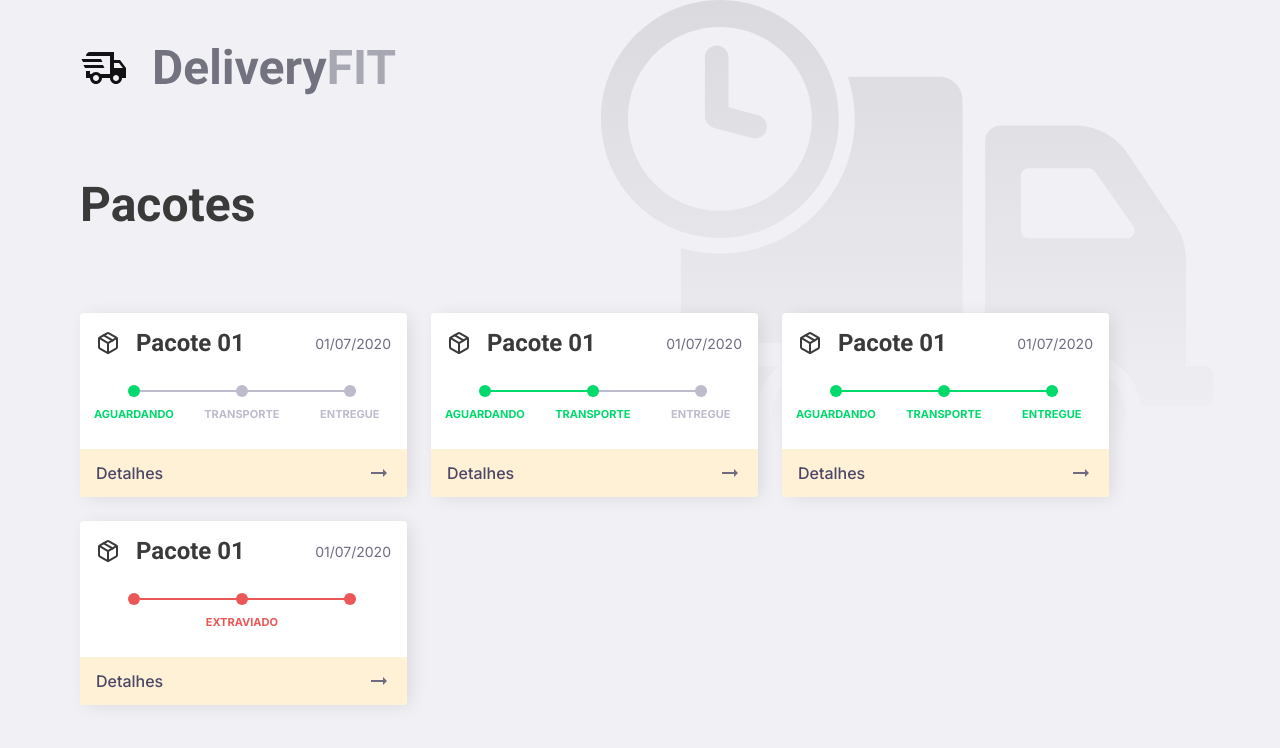
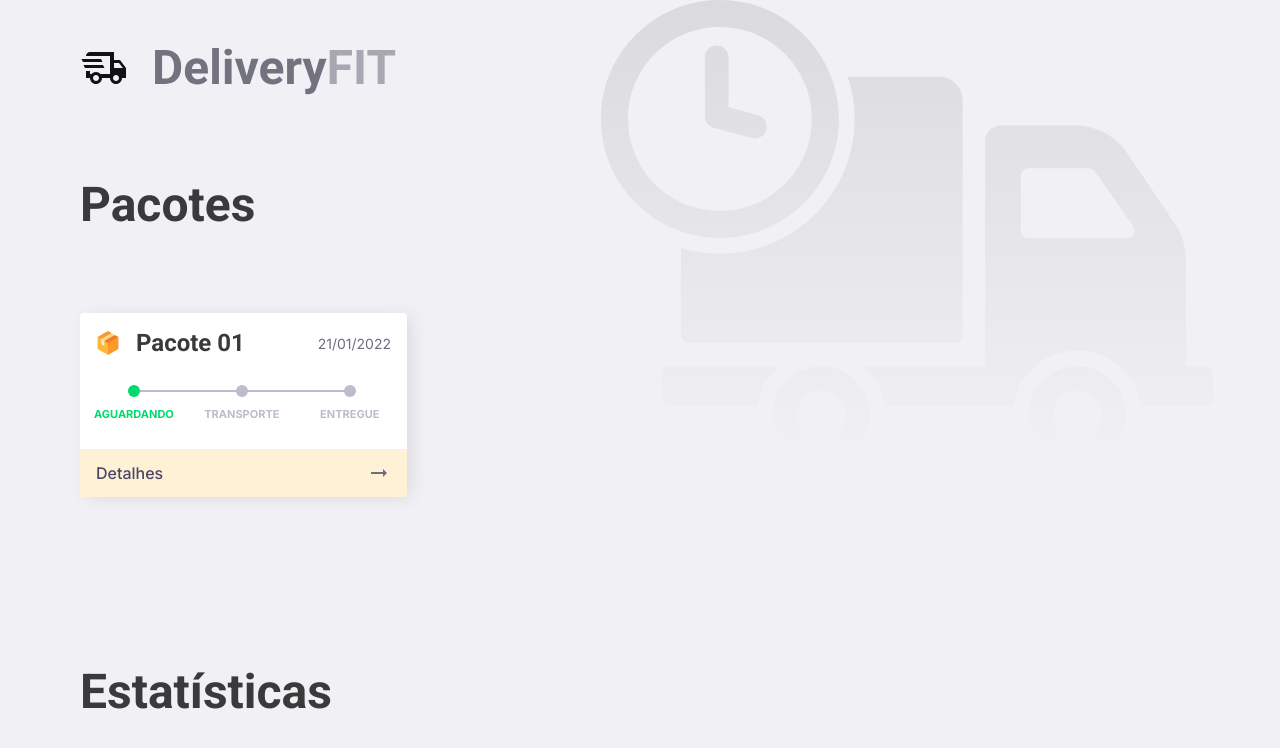
Before and after one commit to apsampaio/delivery-fit, a React (Vite) app: page / in a window 1280 px wide. Shown: the top 748 px of the page. Built offline with nearby package versions, Linux system fonts and the light colour scheme.

Commit message:
add package type

```diff
--- a/src/App.tsx
+++ b/src/App.tsx
@@ -1,12 +1,24 @@
 import "./styles/global.css";
 import "./styles/App.css";
 
-import Logo from "./assets/Logo.svg";
+import { useState } from "react";
 
 import { Card } from "./components/Card";
 import { Steps } from "./types/Steps";
+import { Package } from "./types/Package";
+
+import Logo from "./assets/Logo.svg";
 
 function App() {
+  const [packages, setPackages] = useState<Package[]>([
+    {
+      id: "SOME",
+      lastUpdate: new Date(),
+      packageNumber: 1,
+      step: Steps.waiting,
+    },
+  ]);
+
   return (
     <main className="container">
       <header>
@@ -14,11 +26,11 @@ function App() {
       </header>
       <h1>Pacotes</h1>
       <div className="cards">
-        <Card step={Steps.waiting} />
-        <Card step={Steps.transporting} />
-        <Card step={Steps.delivered} />
-        <Card step={Steps.misplaced} />
+        {packages.map((data) => (
+          <Card data={data} key={data.id} />
+        ))}
       </div>
+      <h1>Estatísticas</h1>
     </main>
   );
 }
--- a/src/components/Card/index.tsx
+++ b/src/components/Card/index.tsx
@@ -1,25 +1,33 @@
 import "./styles.css";
 
-import Package from "../../assets/Package.svg";
+import PackageSVG from "../../assets/Package.svg";
 import Arrow from "../../assets/Arrow.svg";
 
 import { StepProgress } from "../StepProgress";
-import { Steps } from "../../types/Steps";
+import { Package } from "../../types/Package";
 
 type Props = {
-  step: Steps;
+  data: Package;
 };
 
-const Card: React.FC<Props> = ({ step }) => {
+const Card: React.FC<Props> = ({ data }) => {
+  const formattedData = Intl.DateTimeFormat("pt-BR", {
+    day: "2-digit",
+    month: "2-digit",
+    year: "numeric",
+  }).format(data.lastUpdate);
+
+  const formattedNumber = data.packageNumber.toString().padStart(2, "0");
+
   return (
     <div className="card-container">
       <div className="head">
-        <img src={Package} alt="package" />
-        <strong>Pacote 01</strong>
-        <p>01/07/2020</p>
+        <img src={PackageSVG} alt="package" />
+        <strong>Pacote {formattedNumber}</strong>
+        <p>{formattedData}</p>
       </div>
       <div className="status">
-        <StepProgress step={step} />
+        <StepProgress step={data.step} />
       </div>
       <button className="details">
         <p>Detalhes</p>
--- a/src/styles/App.css
+++ b/src/styles/App.css
@@ -6,7 +6,7 @@ main.container {
   flex-direction: column;
 
   padding: 0 80px;
-
+  padding-bottom: 80px;
   overflow-x: hidden;
 }
 
@@ -35,6 +35,4 @@ main.container div.cards {
   gap: 24px;
 
   margin-top: 80px;
-
-  padding-bottom: 100px;
 }
--- /dev/null
+++ b/src/types/Package.ts
@@ -0,0 +1,10 @@
+import { Steps } from "./Steps";
+
+type Package = {
+  id: string;
+  step: Steps;
+  lastUpdate: Date;
+  packageNumber: number;
+};
+
+export type { Package };
```
Also changed, not shown: src/assets/Package.svg.
